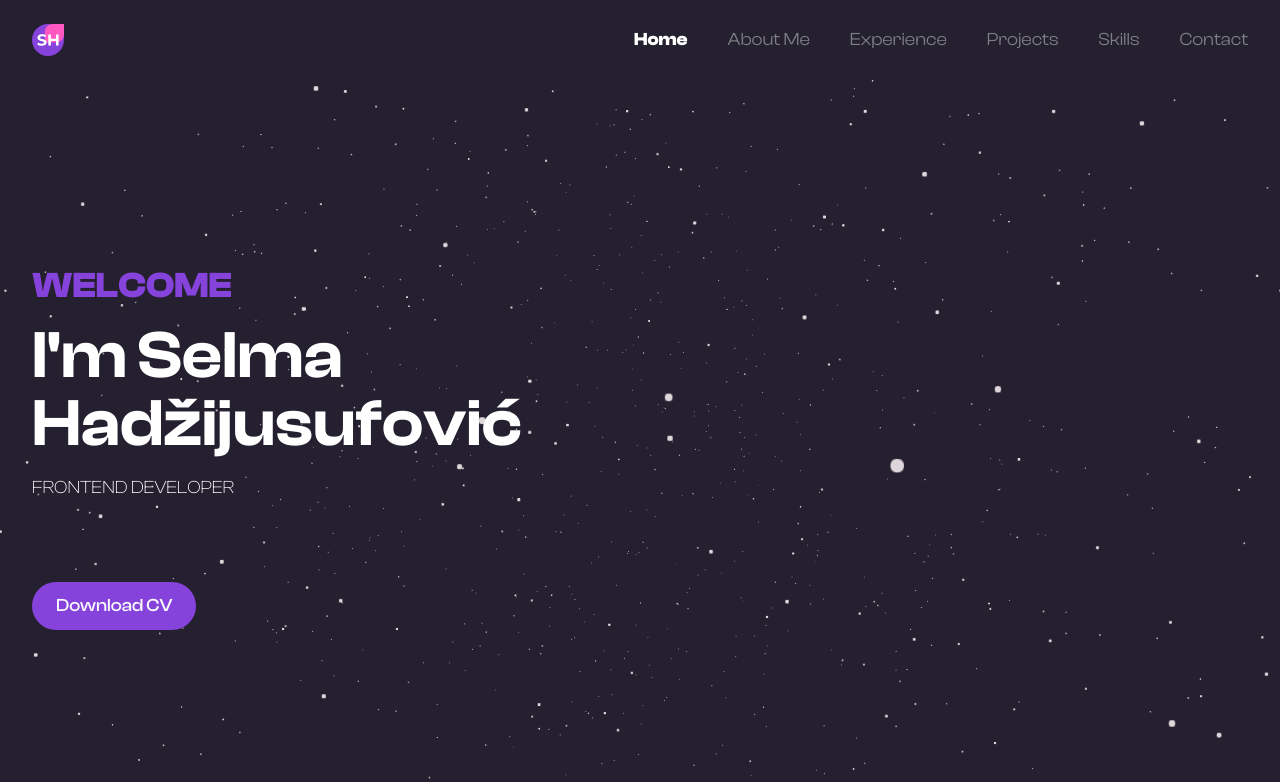
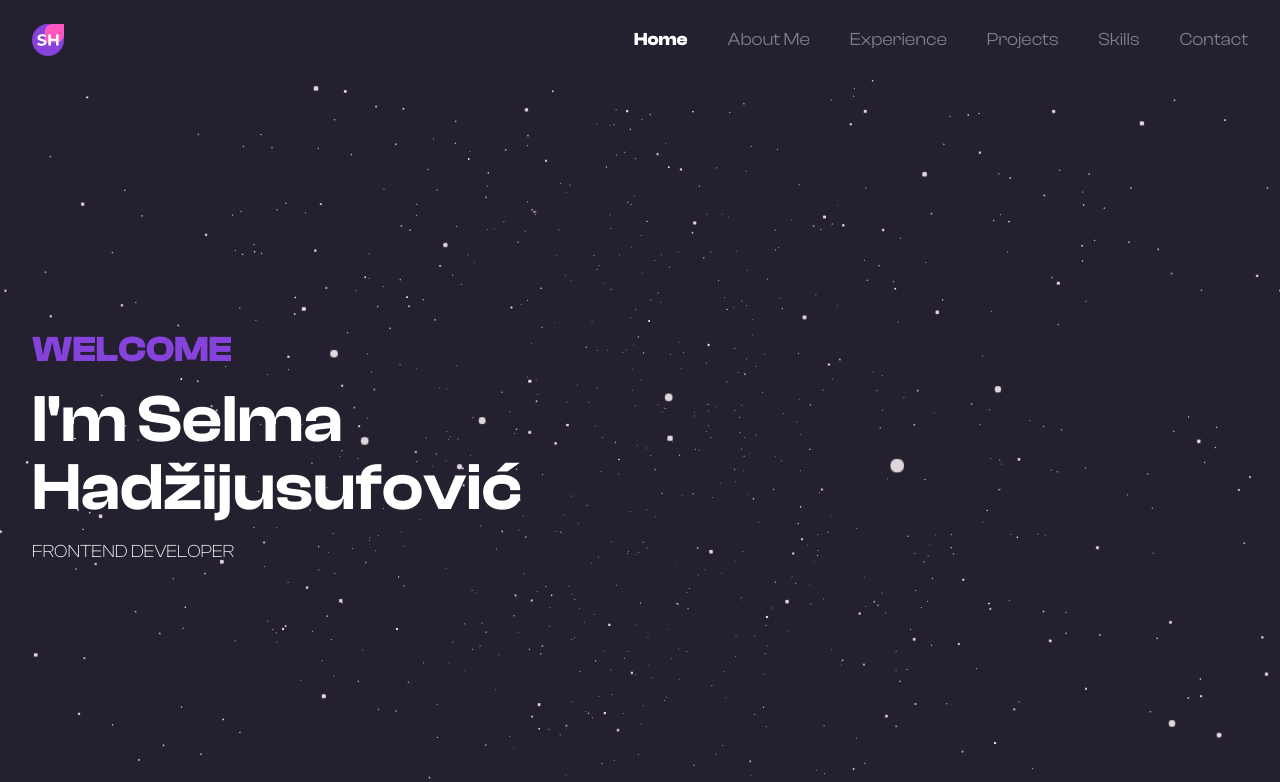
Before and after one commit to shadzijusu/shadzijusu.github.io, a React (Create React App) app: page / in a window 1280 px wide. Shown: the top 782 px of the page. Built offline with nearby package versions, Linux system fonts and the light colour scheme.

Commit message:
renamed mobile projects

```diff
--- a/src/components/layout/hero.tsx
+++ b/src/components/layout/hero.tsx
@@ -23,7 +23,7 @@ export default function Hero() {
           </h1>
           <p className="font-light text-lg">FRONTEND DEVELOPER</p>
 
-          <Button className="w-fit bg-[#8643DC] rounded-3xl border-[#8643DC] p-6 mt-16 text-lg">
+          <Button className="hidden w-fit bg-[#8643DC] rounded-3xl border-[#8643DC] p-6 mt-16 text-lg">
             Download CV
           </Button>
         </div>
--- a/src/components/ui/projects.tsx
+++ b/src/components/ui/projects.tsx
@@ -95,7 +95,10 @@ export default function Projects() {
       </section>
       <VerticalCardSlider title="AI Projects" slides={AIProjects} />
 
-      <VerticalCardSlider title="Mobile Projects" slides={mobileProjects} />
+      <VerticalCardSlider
+        title="React Native Projects"
+        slides={mobileProjects}
+      />
     </div>
   );
 }
```
